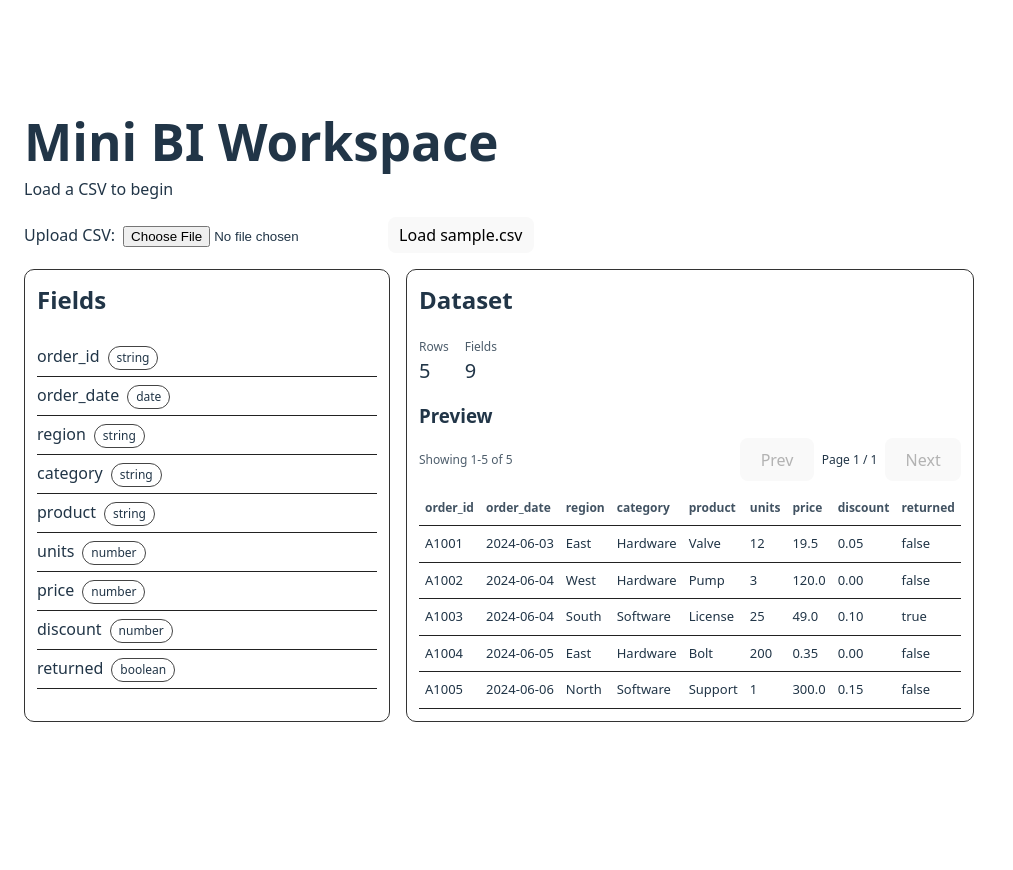
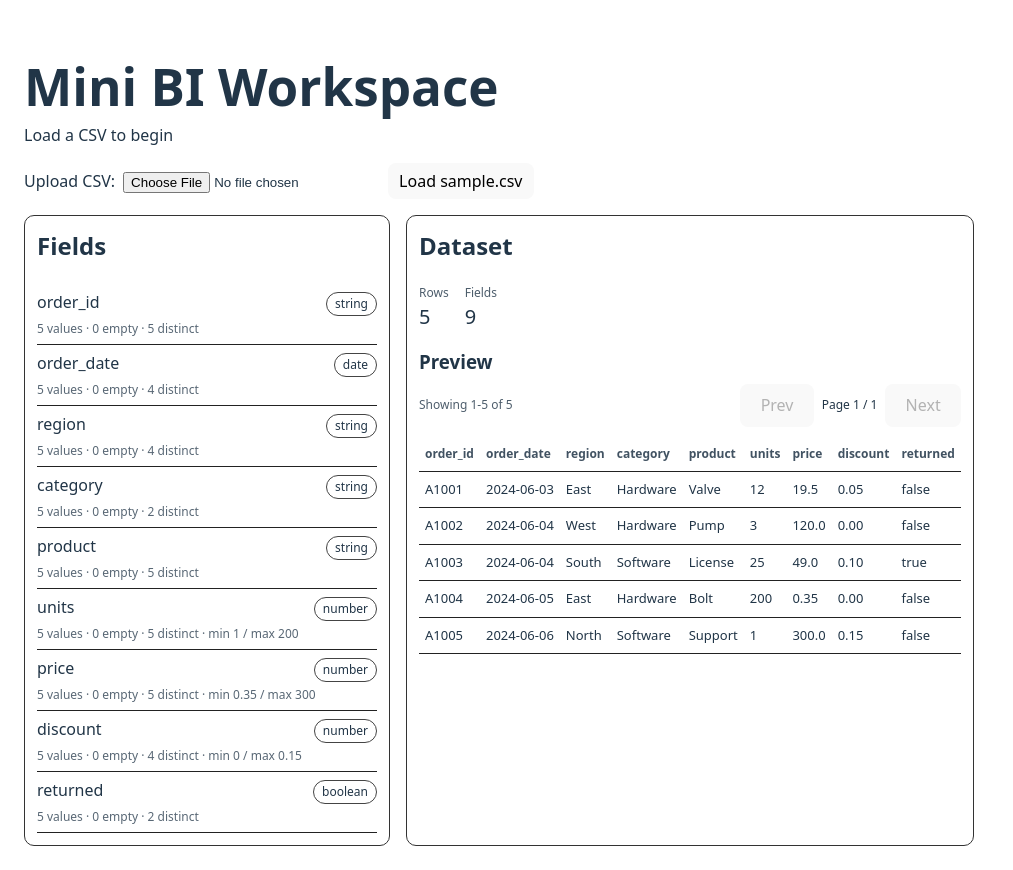
Before and after one commit to aryandesh15/react-mini-bi, a React (Vite) app in the folder react-mini-bi/: page / in a window 1280 px wide. Shown: the whole page, without its empty margins (0-1013 px from the left). Before the commit the page ends 800 px from the top, so only its background shows below. Built offline with nearby package versions, Linux system fonts and the light colour scheme.

Commit message:
feat: added quick stats per field

```diff
--- a/react-mini-bi/src/hooks/useDataset.ts
+++ b/react-mini-bi/src/hooks/useDataset.ts
@@ -3,11 +3,17 @@ import { parseCsvText } from '../lib/parseCsv'
 import type { Row } from '../lib/parseCsv'
 import { inferFieldTypes } from '../lib/inferTypes'
 import type { FieldInfo } from '../lib/inferTypes'
+import { computeFieldStats } from '../lib/fieldStats'
 
+type FieldStatsShape = Record<
+  string,
+  { nonEmpty: number; empty: number; distinct?: number; min?: number; max?: number }
+>
 
 type DatasetState = {
   rows: Row[]
   fields: FieldInfo[]
+  fieldStats: FieldStatsShape
   error: string | null
   isLoading: boolean
 }
@@ -15,6 +21,7 @@ type DatasetState = {
 export function useDataset() {
   const [rows, setRows] = useState<Row[]>([])
   const [fields, setFields] = useState<FieldInfo[]>([])
+  const [fieldStats, setFieldStats] = useState<FieldStatsShape>({})
   const [error, setError] = useState<string | null>(null)
   const [isLoading, setIsLoading] = useState(false)
 
@@ -27,11 +34,14 @@ export function useDataset() {
       const text = await res.text()
       const parsed = await parseCsvText(text)
       const infos = inferFieldTypes(parsed.rows, parsed.fields)
+      const stats = computeFieldStats(parsed.rows, infos)
       setRows(parsed.rows)
       setFields(infos)
+      setFieldStats(stats)
     } catch (e) {
       setRows([])
       setFields([])
+      setFieldStats({})
       setError(e instanceof Error ? e.message : 'Unknown error')
     } finally {
       setIsLoading(false)
@@ -45,11 +55,14 @@ export function useDataset() {
       const text = await file.text()
       const parsed = await parseCsvText(text)
       const infos = inferFieldTypes(parsed.rows, parsed.fields)
+      const stats = computeFieldStats(parsed.rows, infos)
       setRows(parsed.rows)
       setFields(infos)
+      setFieldStats(stats)
     } catch (e) {
       setRows([])
       setFields([])
+      setFieldStats({})
       setError(e instanceof Error ? e.message : 'Unknown error')
     } finally {
       setIsLoading(false)
@@ -57,8 +70,8 @@ export function useDataset() {
   }
 
   const state: DatasetState = useMemo(
-    () => ({ rows, fields, error, isLoading }),
-    [rows, fields, error, isLoading]
+    () => ({ rows, fields, fieldStats, error, isLoading }),
+    [rows, fields, fieldStats, error, isLoading]
   )
 
   return { ...state, loadFromUrl, loadFromFile }
--- /dev/null
+++ b/react-mini-bi/src/lib/fieldStats.ts
@@ -0,0 +1,70 @@
+import type { Row } from './parseCsv'
+import type { FieldInfo, FieldType } from './inferTypes'
+
+export type FieldStats = {
+  nonEmpty: number
+  empty: number
+  distinct?: number
+  min?: number
+  max?: number
+}
+
+function isEmpty(v: unknown) {
+  if (v === null || v === undefined) return true
+  const s = String(v).trim()
+  return s === ''
+}
+
+function asNumber(v: unknown) {
+  const n = Number(v)
+  return Number.isFinite(n) ? n : null
+}
+
+export function computeFieldStats(rows: Row[], fields: FieldInfo[]) {
+  const out: Record<string, FieldStats> = {}
+
+  for (const f of fields) {
+    const name = f.name
+    const type: FieldType = f.type
+
+    let nonEmpty = 0
+    let empty = 0
+    const distinctSet = new Set<string>()
+
+    let min: number | undefined
+    let max: number | undefined
+
+    for (const r of rows) {
+      const v = r[name]
+      if (isEmpty(v)) {
+        empty++
+        continue
+      }
+      nonEmpty++
+
+      distinctSet.add(String(v))
+
+      if (type === 'number') {
+        const n = asNumber(v)
+        if (n === null) continue
+        if (min === undefined || n < min) min = n
+        if (max === undefined || n > max) max = n
+      }
+    }
+
+    const stats: FieldStats = {
+      nonEmpty,
+      empty,
+      distinct: distinctSet.size,
+    }
+
+    if (type === 'number') {
+      stats.min = min
+      stats.max = max
+    }
+
+    out[name] = stats
+  }
+
+  return out
+}
--- a/react-mini-bi/src/pages/Workspace.tsx
+++ b/react-mini-bi/src/pages/Workspace.tsx
@@ -1,7 +1,6 @@
 import { useEffect } from 'react'
 import { useDataset } from '../hooks/useDataset'
 import DataTable from '../components/DataTable'
-
 
 function typeBadge(t: string) {
   const style: React.CSSProperties = {
@@ -16,7 +15,7 @@ function typeBadge(t: string) {
 }
 
 export default function Workspace() {
-  const { rows, fields, error, isLoading, loadFromFile, loadFromUrl } = useDataset()
+  const { rows, fields, fieldStats, error, isLoading, loadFromFile, loadFromUrl } = useDataset()
 
   useEffect(() => {
     loadFromUrl('/data/sample.csv')
@@ -66,8 +65,29 @@ export default function Workspace() {
             <ul style={{ listStyle: 'none', padding: 0, margin: 0 }}>
               {fields.map((f) => (
                 <li key={f.name} style={{ padding: '6px 0', borderBottom: '1px solid #222' }}>
-                  <span>{f.name}</span>
-                  {typeBadge(f.type)}
+                  <div style={{ display: 'flex', justifyContent: 'space-between', alignItems: 'baseline', gap: 8 }}>
+                    <span>{f.name}</span>
+                    {typeBadge(f.type)}
+                  </div>
+
+                  {fieldStats[f.name] ? (
+                    <div style={{ marginTop: 4, fontSize: 12, opacity: 0.75 }}>
+                      <span>
+                        {fieldStats[f.name].nonEmpty} values · {fieldStats[f.name].empty} empty
+                      </span>
+                      {typeof fieldStats[f.name].distinct === 'number' ? (
+                        <span> · {fieldStats[f.name].distinct} distinct</span>
+                      ) : null}
+                      {f.type === 'number' &&
+                      fieldStats[f.name].min !== undefined &&
+                      fieldStats[f.name].max !== undefined ? (
+                        <span>
+                          {' '}
+                          · min {fieldStats[f.name].min} / max {fieldStats[f.name].max}
+                        </span>
+                      ) : null}
+                    </div>
+                  ) : null}
                 </li>
               ))}
             </ul>
@@ -88,7 +108,7 @@ export default function Workspace() {
           </div>
 
           <div style={{ marginTop: 16 }}>
-             <h3 style={{ margin: '0 0 8px 0' }}>Preview</h3>
+            <h3 style={{ margin: '0 0 8px 0' }}>Preview</h3>
             <DataTable rows={rows} columns={fields.map((f) => f.name)} pageSize={8} />
           </div>
         </div>
```
